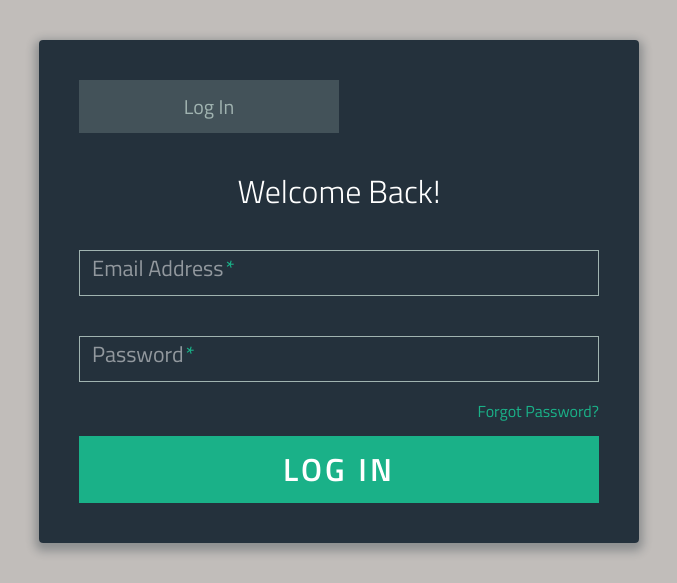
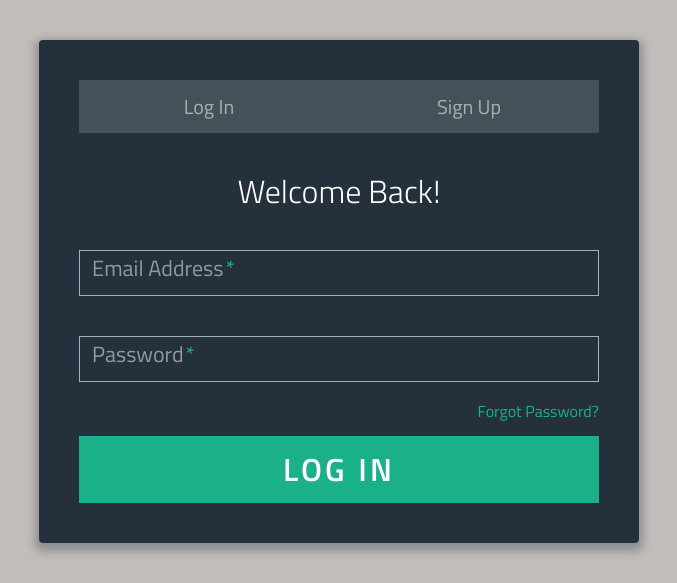
Before and after one commit to avinash-startupwala/check, a PHP site: page /log.php in a window 1280 px wide. Shown: the top 583 px of the page, without its empty margins (301-978 px from the left). Run offline with PHP 8.4, Linux system fonts and the light colour scheme; some libraries are stand-ins or nearby versions.

Commit message:
Update log.php

```diff
--- a/log.php
+++ b/log.php
@@ -40,6 +40,7 @@
       <ul class="tab-group">
 
         <li class="tab "><a href="#login">Log In</a></li>
+         <li class="tab "><a href="https://still-ridge-44294.herokuapp.com/index2.html">Sign Up</a></li>
       </ul>
 
 <!--       <div class="tab-content">
```
